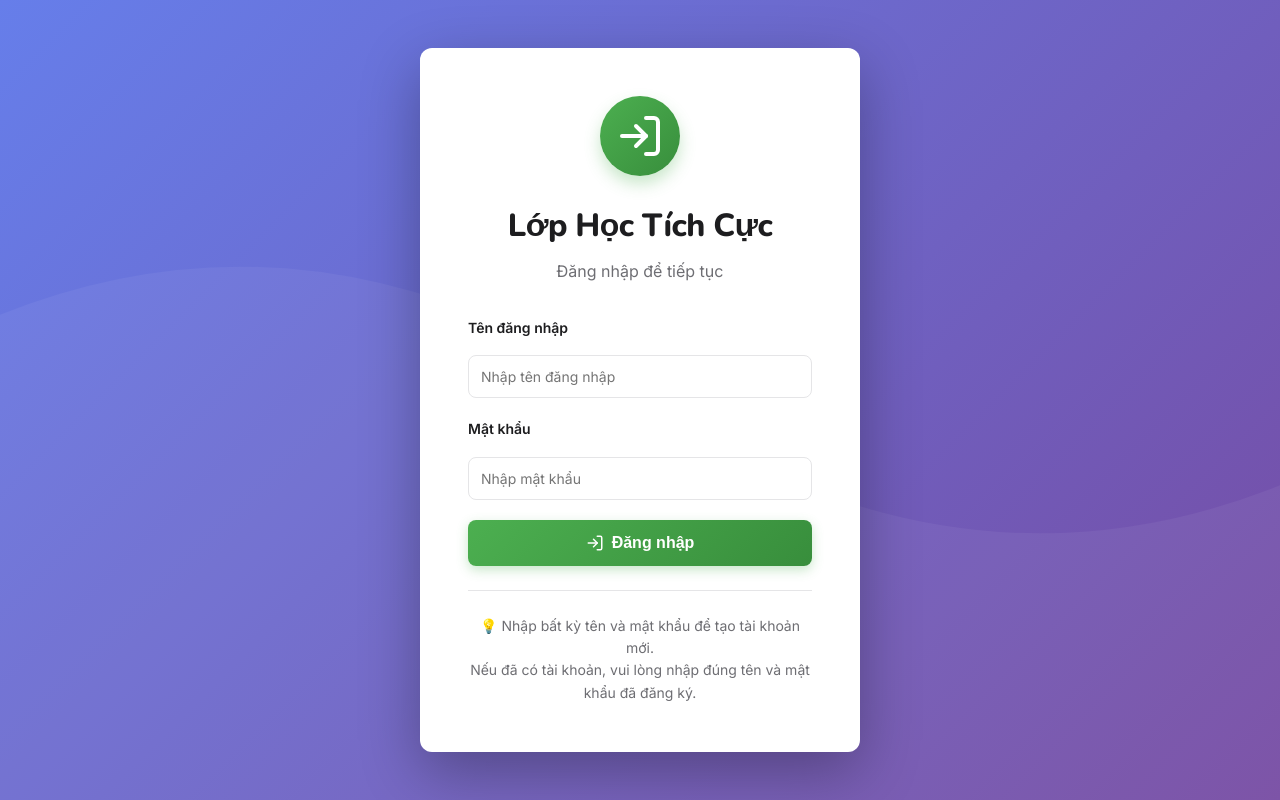
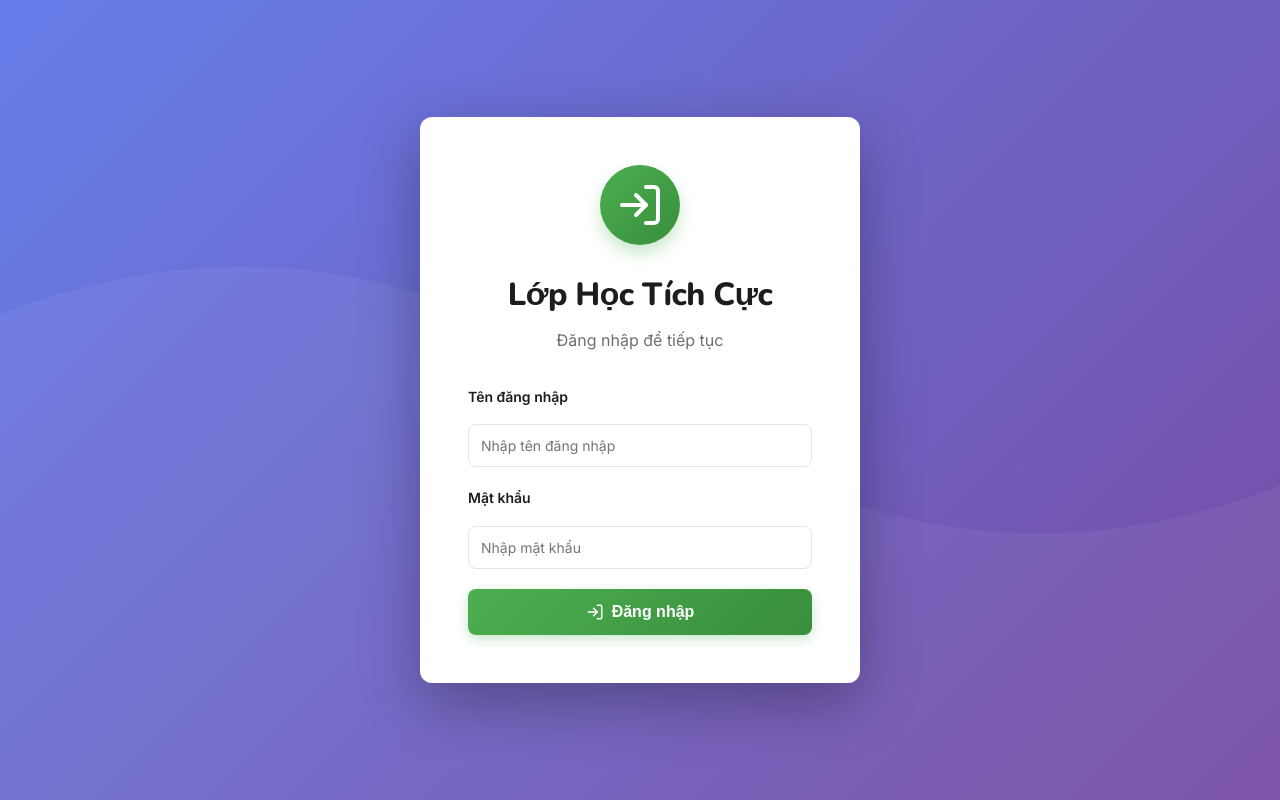
Before and after one commit to hoaithanhsp/lophoctichcucver2, a React (Vite) app: page / in a window 1280 px wide. Built offline with nearby package versions, Linux system fonts and the light colour scheme.

Commit message:
Updated LoginScreen.tsx

```diff
--- a/src/components/LoginScreen.tsx
+++ b/src/components/LoginScreen.tsx
@@ -69,12 +69,6 @@ export default function LoginScreen({ onLogin, error }: LoginScreenProps) {
           </button>
         </form>
 
-        <div className="login-footer">
-          <p className="login-hint">
-            💡 Nhập bất kỳ tên và mật khẩu để tạo tài khoản mới.<br />
-            Nếu đã có tài khoản, vui lòng nhập đúng tên và mật khẩu đã đăng ký.
-          </p>
-        </div>
       </div>
     </div>
   );
```
